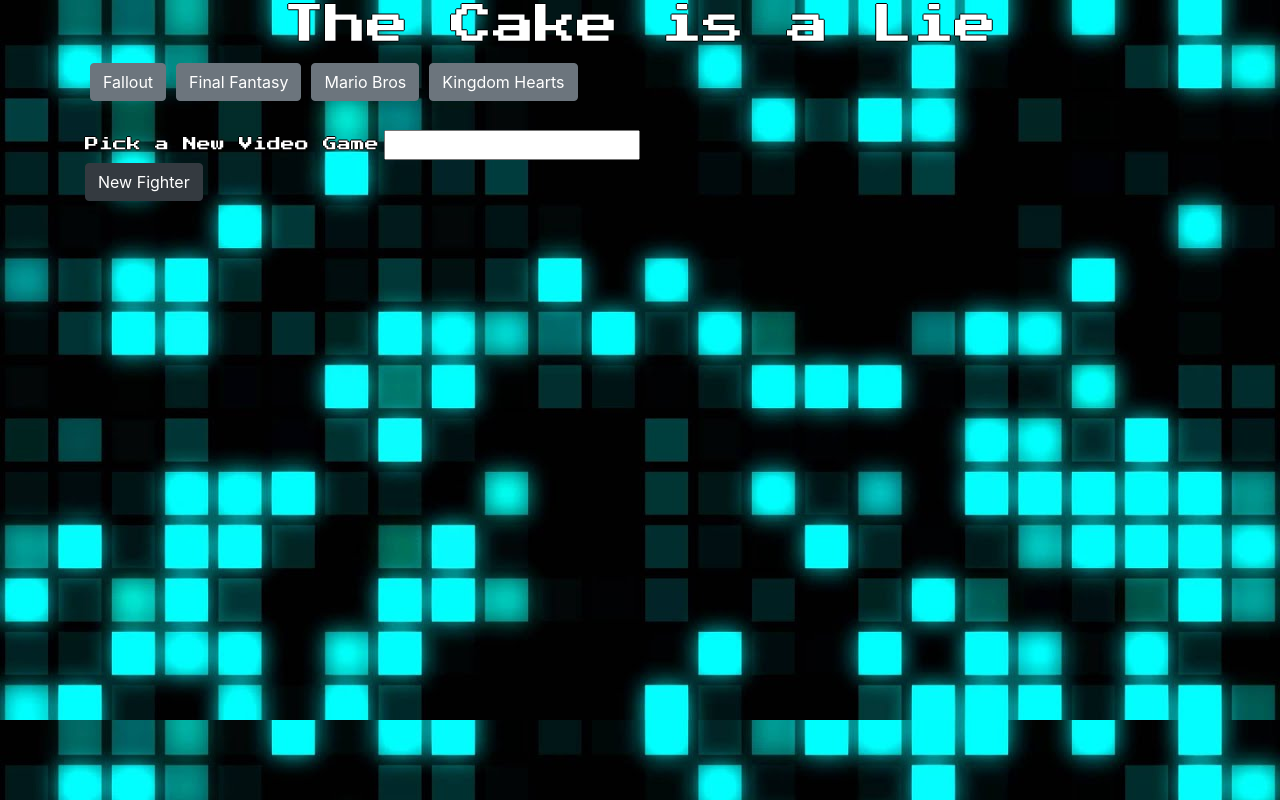
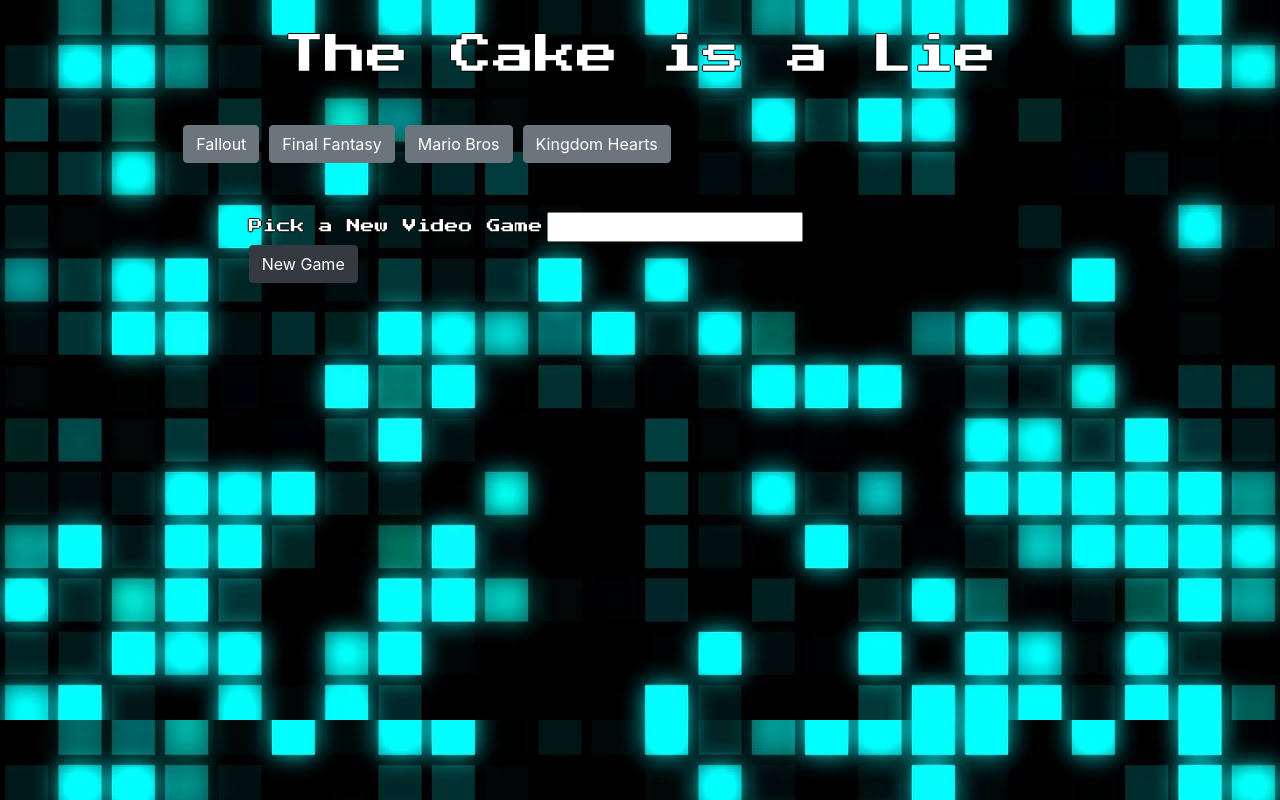
Before and after one commit to JoeZufelt/GifMeSomeVG, a plain HTML site: page index.html in a window 1280 px wide. Drawn offline with nearby package versions, Linux system fonts and the light colour scheme.

Commit message:
final final commit

```diff
--- a/assets/css/style.css
+++ b/assets/css/style.css
@@ -8,6 +8,8 @@ h1 {
     font-family: 'Press Start 2P';
     font-size: 42px;
     text-shadow: -1px 0 black, 0 1px black, 1px 0 black, 0 -1px black;
+    margin: 15px;
+    padding: 15px;
 }
 
 label {
@@ -35,3 +37,15 @@ p {
     padding: 5px;
     float: left;
 }
+
+#buttons {
+    margin: auto;
+    width: 85%;
+    padding: 10px;
+}
+
+#searchForm {
+    margin: auto;
+    width: 75%;
+    padding: 10px;
+}
--- a/index.html
+++ b/index.html
@@ -17,19 +17,19 @@
 <body>
     <div class="container">
         <h1>The Cake is a Lie</h1>
-        <div class="row">
-            <div class="col-md-12" id="buttons">
+        <div class="row" id="buttons">
+            <div class="col-md-12">
 
             </div>
             <!--End Buttons-->
         </div>
         <br>
-        <div class="row">
+        <div class="row" id="searchForm">
             <form class="form col-md-12" id="search">
                 <label for="game-input">Pick a New Video Game</label>
                 <input type="text" id="game-input">
                 <br>
-                <input class="btn btn-dark" id="add-game" type="submit" value="New Fighter">
+                <input class="btn btn-dark" id="add-game" type="submit" value="New Game">
             </form>
             <!--End Search-->
         </div>
```
Also changed, not shown: 1 other file.
